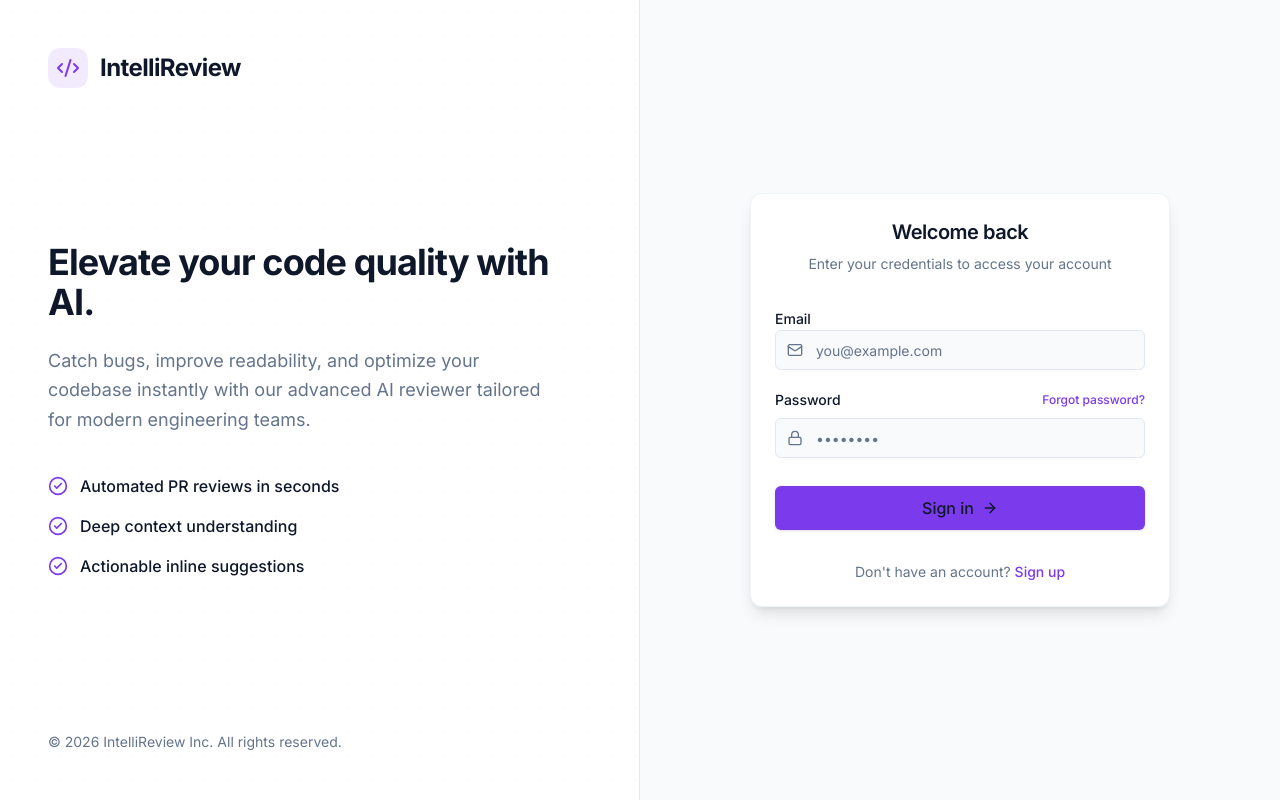
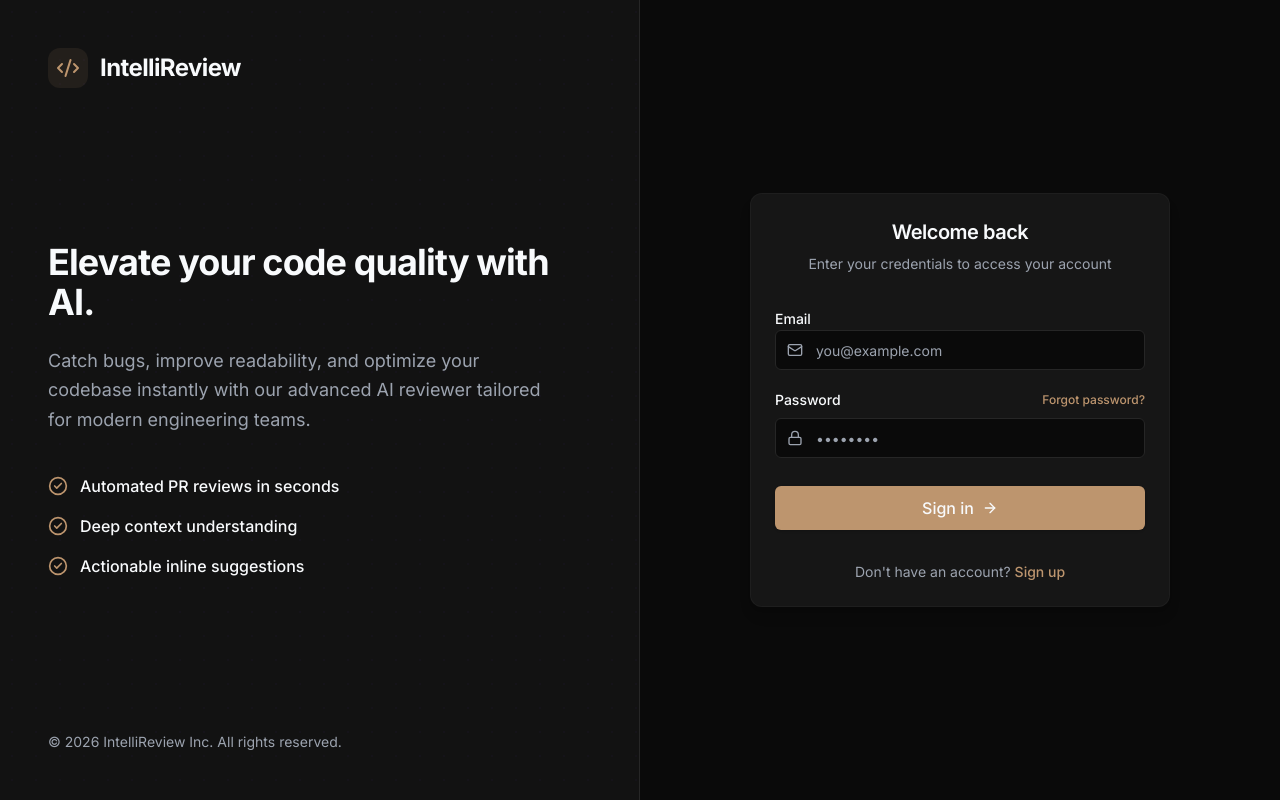
Before and after one commit to debugger1711/IntelliReview-AI_Code_Reviewer, a React (Vite) app in the folder frontend/: page /login in a window 1280 px wide. Built offline with nearby package versions, Linux system fonts and the light colour scheme.

Commit message:
style: apply Colorffy dark theme palette

```diff
--- a/frontend/src/index.css
+++ b/frontend/src/index.css
@@ -21,16 +21,16 @@
 
 @layer base {
   :root {
-    --bg: #F8FAFC;
-    --surface: #FFFFFF;
-    --card: #FFFFFF;
-    --border: #E2E8F0;
+    --bg: #0A0A0A;
+    --surface: #121212;
+    --card: #161616;
+    --border: #262626;
 
-    --primary: #7C3AED;
-    --primary-hover: #6D28D9;
+    --primary: #bd956e;
+    --primary-hover: #cfa882;
 
-    --text-primary: #0F172A;
-    --text-secondary: #64748B;
+    --text-primary: #F8FAFC;
+    --text-secondary: #9CA3AF;
 
     --success: #10B981;
     --warning: #F59E0B;
@@ -38,16 +38,16 @@
   }
 
   .dark {
-    --bg: #0B1220;
-    --surface: #111827;
-    --card: #1A2333;
-    --border: #263245;
+    --bg: #0A0A0A;
+    --surface: #121212;
+    --card: #161616;
+    --border: #262626;
 
-    --primary: #7C3AED;
-    --primary-hover: #6D28D9;
+    --primary: #bd956e;
+    --primary-hover: #cfa882;
 
     --text-primary: #F8FAFC;
-    --text-secondary: #94A3B8;
+    --text-secondary: #9CA3AF;
 
     --success: #10B981;
     --warning: #F59E0B;
```
